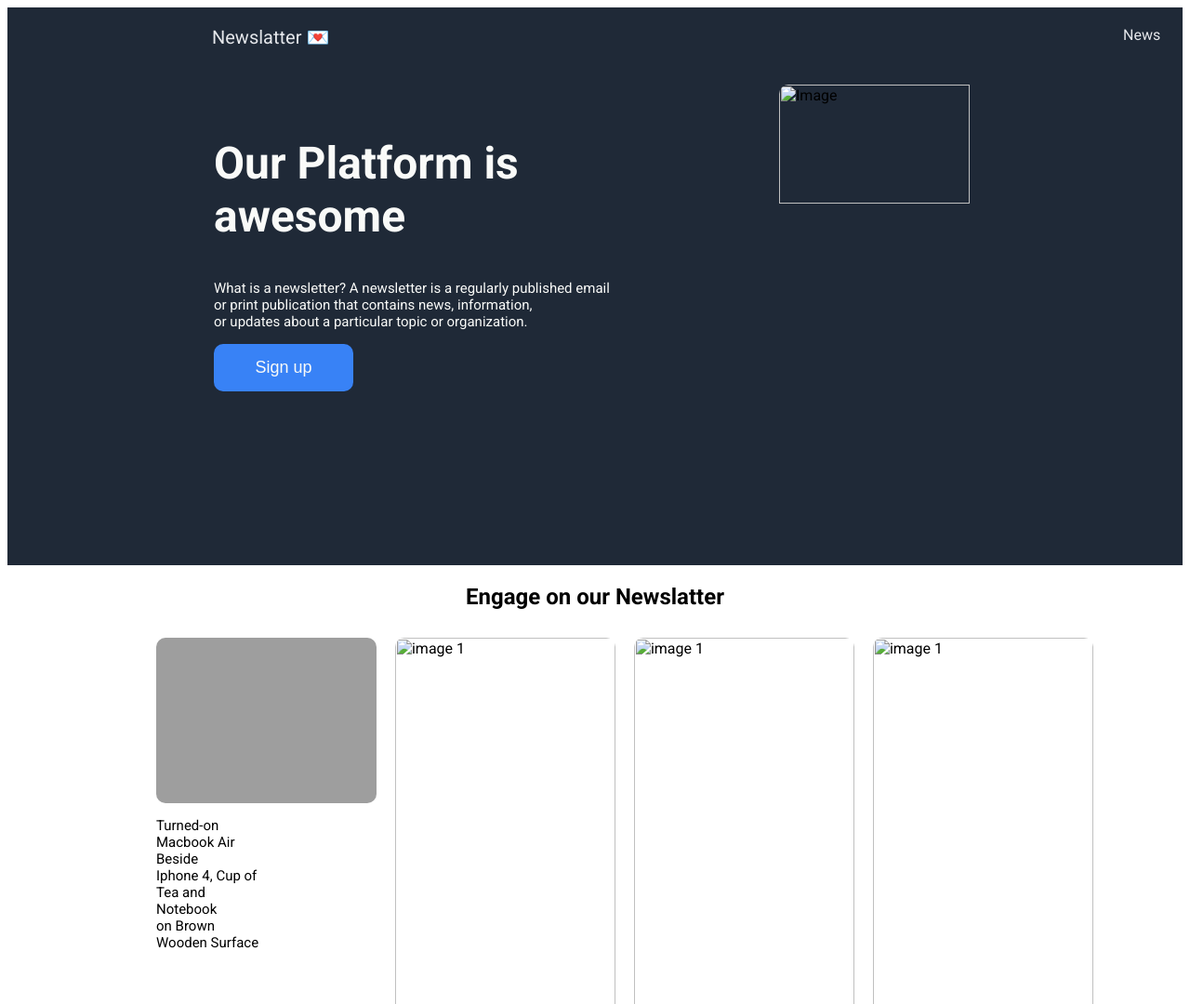
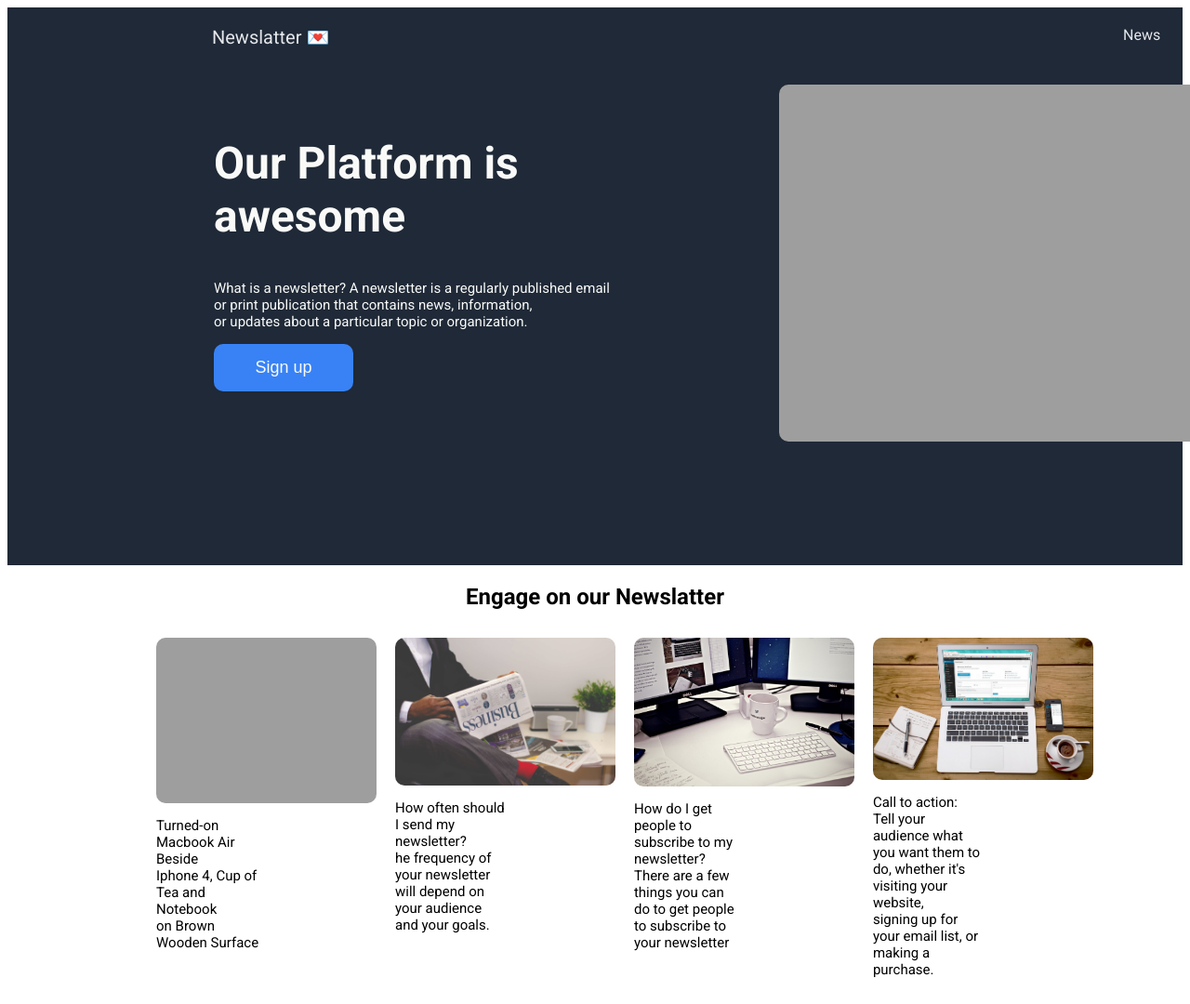
Before and after one commit to klioncean/loading-page, a plain HTML site: page index.html in a window 1280 px wide. Shown: the top 1080 px of the page at 93% size. Drawn offline with Linux system fonts and the light colour scheme; the site is published under a folder, as on GitHub Pages, so addresses that start at the root find nothing.

Commit message:
new updates
images updates

```diff
--- a/index.html
+++ b/index.html
@@ -24,7 +24,7 @@
     <button>Sign up</button>
     </div>
 
-     <img class="hImage" src="/images/hImage.jpg" alt="Image" >
+     <img class="hImage" src="images/hImage.jpg" alt="Image" >
 
 
 
@@ -41,20 +41,20 @@
            </P>
            </div>
            <div class="column">
-            <img src="/images/img2.jpg" alt="image 1" width="100%">
+            <img src="images/img2.jpg" alt="image 1" width="100%">
             <P>How often should I send my newsletter?  <br> he frequency of your newsletter
                will depend on your audience and your goals.
            </P>
 
            </div>
            <div class="column">
-            <img src="/images/img3.jpg" alt="image 1" width="100%">
+            <img src="images/img3.jpg" alt="image 1" width="100%">
             <P> How do I get people to subscribe to my newsletter?<br>There are a few things you can <br>do to get people to subscribe to your newsletter
            </P>
 
            </div>
            <div class="column">
-            <img src="/images/img4.jpg" alt="image 1" width="100%">
+            <img src="images/img4.jpg" alt="image 1" width="100%">
             <P>Call to action:<br>Tell your audience what you want them to do,
                 whether it's visiting your website,<br>signing up for your email list, or making a purchase.
            </P>
```
